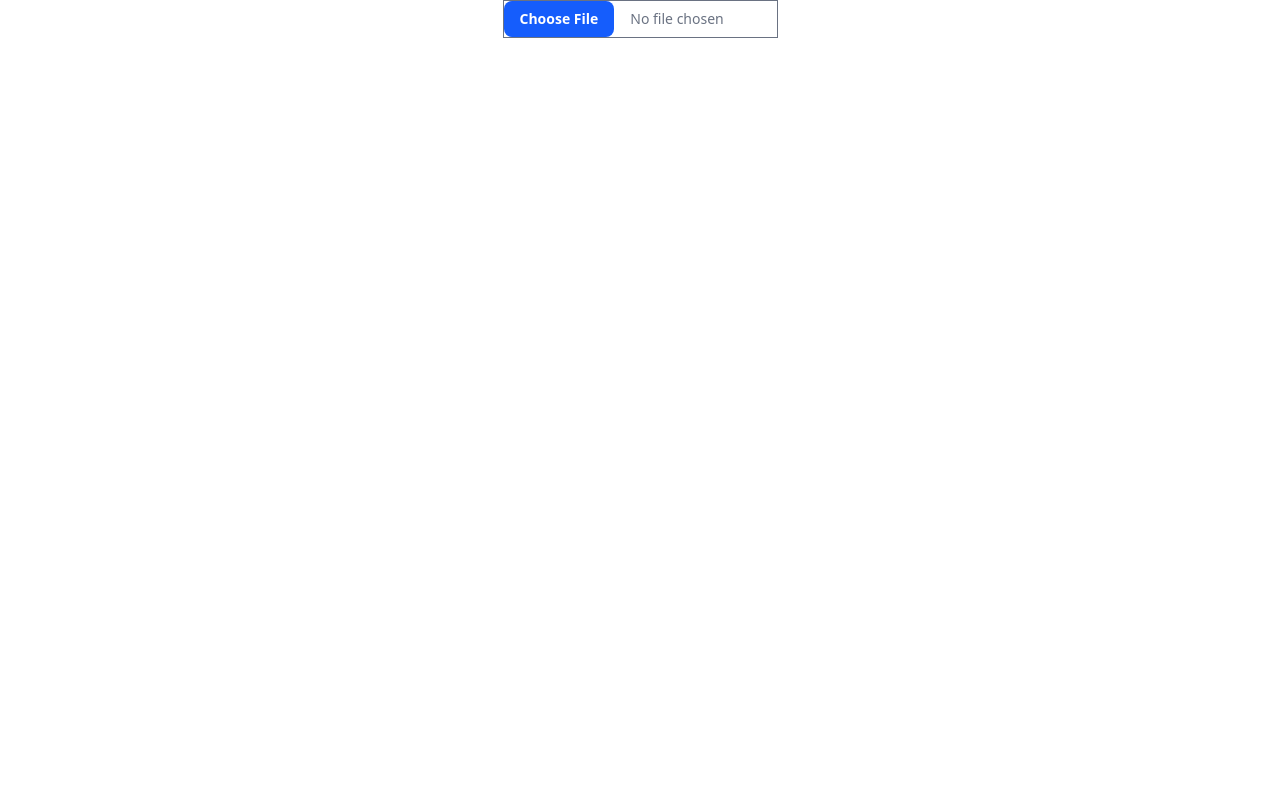
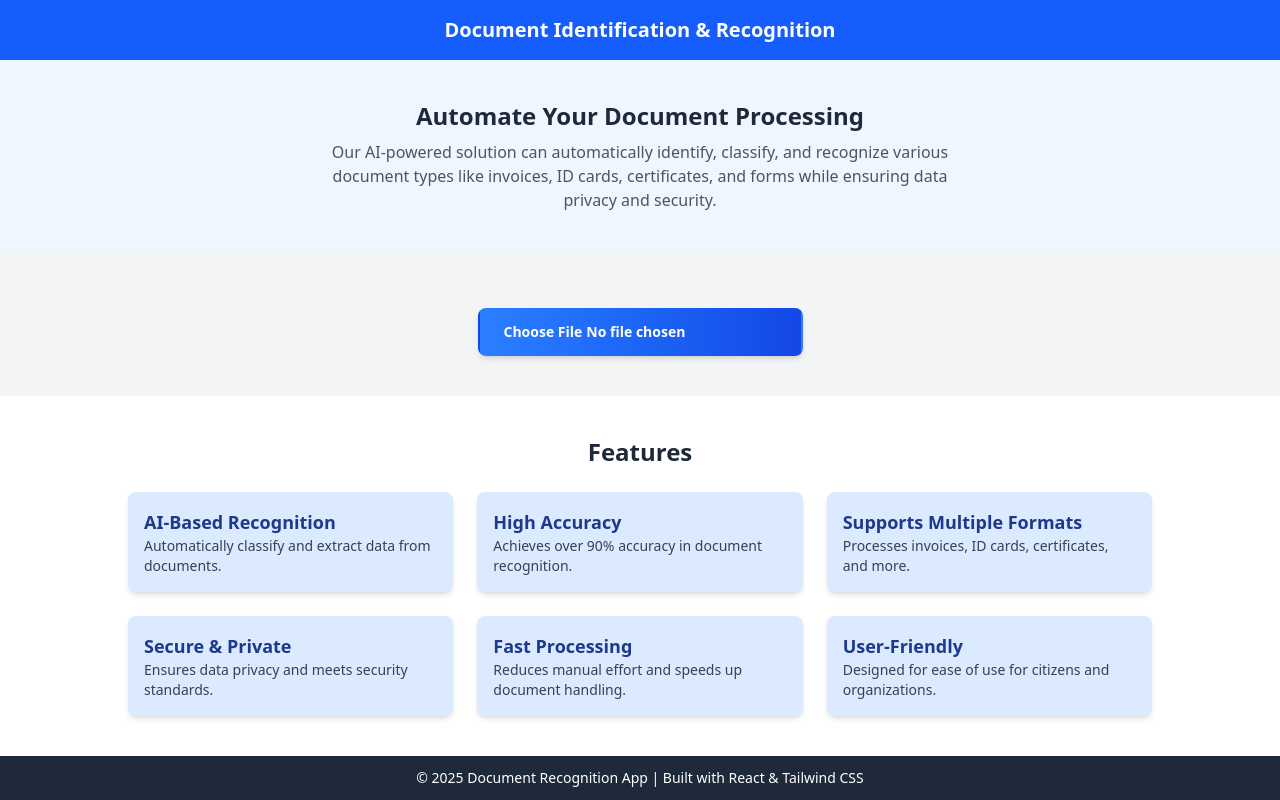
Before and after one commit to princethakarar/Document-Identification-System, a React (Vite) app: page / in a window 1280 px wide. Built offline with nearby package versions, Linux system fonts and the light colour scheme.

Commit message:
details get properly

```diff
--- a/src/App.jsx
+++ b/src/App.jsx
@@ -22,24 +22,80 @@ function App() {
   };
 
   return (
-    <div className="flex flex-col items-center justify-center gap-2">
+    <div className="flex flex-col min-h-screen w-full bg-gray-100">
+      <header className="w-full bg-blue-600 text-white py-4 text-center text-xl font-semibold shadow-md">
+        Document Identification & Recognition
+      </header>
+      <section className="bg-blue-50 py-10 px-6 text-center">
+        <h2 className="text-2xl font-bold text-gray-800">Automate Your Document Processing</h2>
+        <p className="text-gray-600 mt-2 max-w-2xl mx-auto">
+          Our AI-powered solution can automatically identify, classify, and recognize various document types
+          like invoices, ID cards, certificates, and forms while ensuring data privacy and security.
+        </p>
+      </section>
+      <main className="flex flex-col flex-grow items-center justify-center w-full max-w-screen-lg mx-auto px-4 py-8">
         {imageData && (
           <img
             src={imageData}
             alt="Uploaded Preview"
-          className="mt-10 w-48 h-auto rounded-lg border border-gray-300 shadow-md"
+            className="mt-6 w-48 md:w-64 lg:w-80 h-auto rounded-lg border border-gray-300 shadow-md"
           />
         )}
-      <input type="file" accept="image/*" onChange={handleImageChange} className="block text-sm text-gray-500 file:mr-4 file:py-2 file:px-4
-             file:rounded-lg file:border-0 file:text-sm file:font-semibold
-             file:bg-blue-600 file:text-white hover:file:bg-blue-700
-             cursor-pointer border" />
+
+        {/* File Upload Button */}
+        <input
+          type="file"
+          accept="image/*"
+          onChange={handleImageChange}
+          className="mt-4 block w-fit px-6 py-3 text-sm font-semibold text-white
+             bg-gradient-to-r from-blue-500 to-blue-700 rounded-lg shadow-md
+             cursor-pointer border-2 border-transparent
+             transition-all duration-300 ease-in-out
+             hover:from-blue-600 hover:to-blue-800 hover:shadow-lg
+             focus:outline-none focus:ring-2 focus:ring-blue-400 focus:ring-offset-2"
+        />
+
         {response && (
           <div
-          className="mt-4 p-4 bg-gray-100 border border-gray-300 rounded-lg text-gray-800 text-sm leading-relaxed"
+            className="mt-4 p-4 bg-white border border-gray-300 rounded-lg text-gray-800 text-sm leading-relaxed shadow-md w-full max-w-lg"
             dangerouslySetInnerHTML={{ __html: response }}
           ></div>
         )}
+      </main>
+
+      <section className="bg-white py-10 px-6">
+        <h2 className="text-center text-2xl font-semibold text-gray-800">Features</h2>
+        <div className="grid md:grid-cols-3 gap-6 mt-6 max-w-5xl mx-auto">
+          <div className="p-4 bg-blue-100 rounded-lg shadow-md">
+            <h3 className="text-lg font-bold text-blue-900">AI-Based Recognition</h3>
+            <p className="text-gray-700 text-sm">Automatically classify and extract data from documents.</p>
+          </div>
+          <div className="p-4 bg-blue-100 rounded-lg shadow-md">
+            <h3 className="text-lg font-bold text-blue-900">High Accuracy</h3>
+            <p className="text-gray-700 text-sm">Achieves over 90% accuracy in document recognition.</p>
+          </div>
+          <div className="p-4 bg-blue-100 rounded-lg shadow-md">
+            <h3 className="text-lg font-bold text-blue-900">Supports Multiple Formats</h3>
+            <p className="text-gray-700 text-sm">Processes invoices, ID cards, certificates, and more.</p>
+          </div>
+          <div className="p-4 bg-blue-100 rounded-lg shadow-md">
+            <h3 className="text-lg font-bold text-blue-900">Secure & Private</h3>
+            <p className="text-gray-700 text-sm">Ensures data privacy and meets security standards.</p>
+          </div>
+          <div className="p-4 bg-blue-100 rounded-lg shadow-md">
+            <h3 className="text-lg font-bold text-blue-900">Fast Processing</h3>
+            <p className="text-gray-700 text-sm">Reduces manual effort and speeds up document handling.</p>
+          </div>
+          <div className="p-4 bg-blue-100 rounded-lg shadow-md">
+            <h3 className="text-lg font-bold text-blue-900">User-Friendly</h3>
+            <p className="text-gray-700 text-sm">Designed for ease of use for citizens and organizations.</p>
+          </div>
+        </div>
+      </section>
+
+      <footer className="w-full bg-gray-800 text-white py-3 text-center text-sm">
+        &copy; 2025 Document Recognition App | Built with React & Tailwind CSS
+      </footer>
     </div>
   );
 }
--- a/src/Config/gemini.jsx
+++ b/src/Config/gemini.jsx
@@ -1,13 +1,13 @@
 import { GoogleGenerativeAI } from "@google/generative-ai";
 
-const apiKey = ""; // Replace with your actual API key
+const apiKey = "AIzaSyBFfOMVFqC3zh70lH9-tBlQ5FHM5cGpMVI"; // Replace with your actual API key
 const genAI = new GoogleGenerativeAI(apiKey);
 
 const model = genAI.getGenerativeModel({ model: "gemini-1.5-flash" });
 
 async function run(base64string, mimeType) {
     try {
-        const prompt = `Which document is this and give numerical details written in the document. and behave professionaly don't print unneccessary text(like, here is numerical details and all or numerical details are) i mean to say that you don't need to print it is numerical details we can understand what it is`;
+        const prompt = `Which document is this and give numerical details written in the document. and behave professionaly don't print unneccessary text(like, here is numerical details and all or numerical details are) i mean to say that you don't need to print it is numerical details we can understand what it is. give details in bold and numerical details in normal details should be accurate`;
 
         const result = await model.generateContent([
             { text: prompt },
```
Lines whose indentation alone changed are shown as unchanged.
